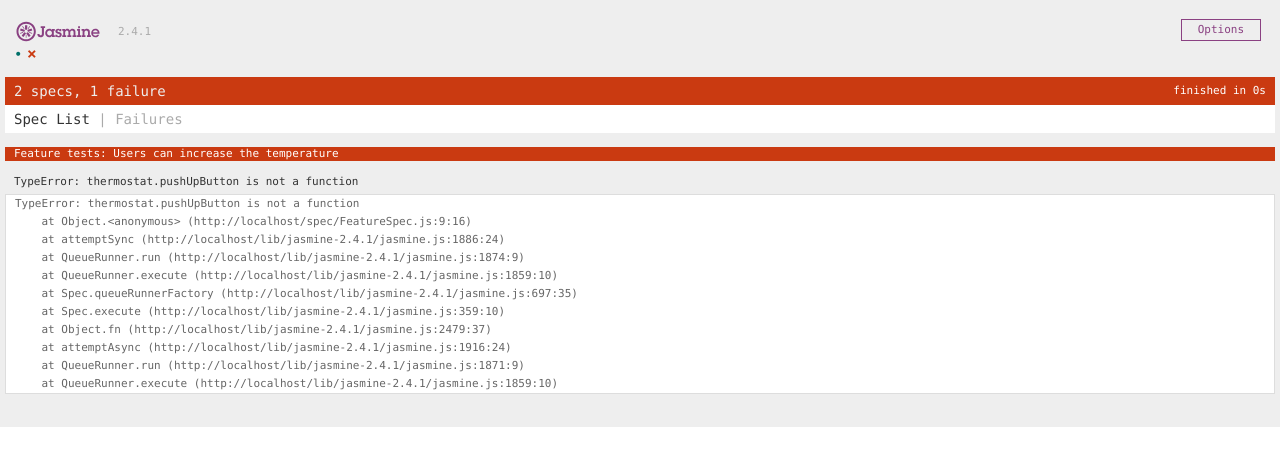
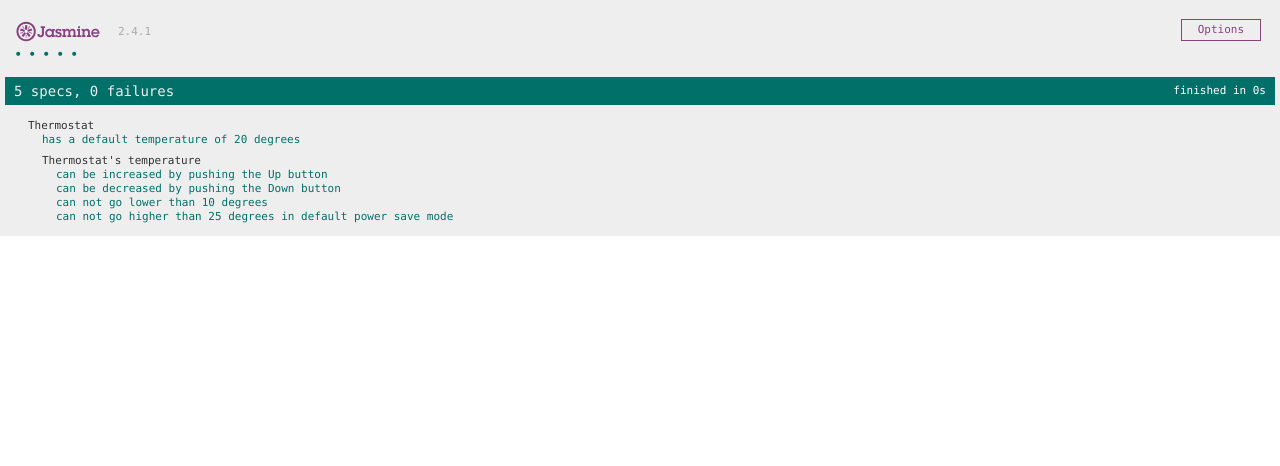
Before and after one commit to yurizhuravel/thermostat, a plain HTML site: page SpecRunner.html in a window 1280 px wide. Drawn offline with Linux system fonts and the light colour scheme.

Commit message:
Adds temperature limits

```diff
--- a/SpecRunner.html
+++ b/SpecRunner.html
@@ -18,7 +18,6 @@
   <!-- include spec files here... -->
   <script src="spec/SpecHelper.js"></script>
   <script src="spec/ThermostatSpec.js"></script>
-  <script src="spec/FeatureSpec.js"></script>
 
 </head>
 
--- a/spec/FeatureSpec.js
+++ /dev/null
@@ -1,12 +0,0 @@
-describe('Feature tests:', function() {
-  var thermostat;
-
-  beforeEach(function() {
-    thermostat = new Thermostat();
-  });
-
-  it('Users can increase the temperature', function() {
-    thermostat.pushUpButton();
-    expect(thermostat.temperature).toEqual(21);
-  });
-});
--- a/spec/ThermostatSpec.js
+++ b/spec/ThermostatSpec.js
@@ -5,10 +5,34 @@ describe('Thermostat', function() {
     thermostat = new Thermostat();
   });
 
-  describe('Has a default temperature', function() {
-
-    it('of 20 degrees', function() {
+    it('has a default temperature of 20 degrees', function() {
       expect(thermostat.defaultTemperature).toEqual(20);
     });
-  });
+
+    describe("Thermostat's temperature", function() {
+
+      it('can be increased by pushing the Up button', function() {
+        thermostat.pushUpButton();
+        thermostat.pushUpButton();
+        expect(thermostat.temperature).toEqual(22);
+      });
+
+      it('can be decreased by pushing the Down button', function() {
+        thermostat.pushDownButton();
+        expect(thermostat.temperature).toEqual(19);
+      });
+
+      it('can not go lower than 10 degrees', function() {
+        thermostat.temperature = 10;
+        expect(function(){ thermostat.pushDownButton(); }).toThrowError('Can not set the temperature below 10 degrees');
+      });
+
+      it('can not go higher than 25 degrees in default power save mode', function() {
+        thermostat.temperature = 25;
+        expect(function(){ thermostat.pushUpButton(); }).toThrowError('Can not set the temperature above 25 degrees in power save mode');
+      });
+
+    });
+
+
 });
--- a/src/Thermostat.js
+++ b/src/Thermostat.js
@@ -1,3 +1,19 @@
 function Thermostat() {
   this.defaultTemperature = 20;
+  this.temperature = this.defaultTemperature;
+  this.powerSaveMode = true;
 }
+
+Thermostat.prototype.pushUpButton = function () {
+  if(this.temperature === 25 && this.powerSaveMode) {
+    throw new Error ('Can not set the temperature above 25 degrees in power save mode');
+  }
+  this.temperature += 1;
+};
+
+Thermostat.prototype.pushDownButton = function () {
+  if(this.temperature === 10) {
+    throw new Error ('Can not set the temperature below 10 degrees');
+  }
+  this.temperature -= 1;
+};
```
